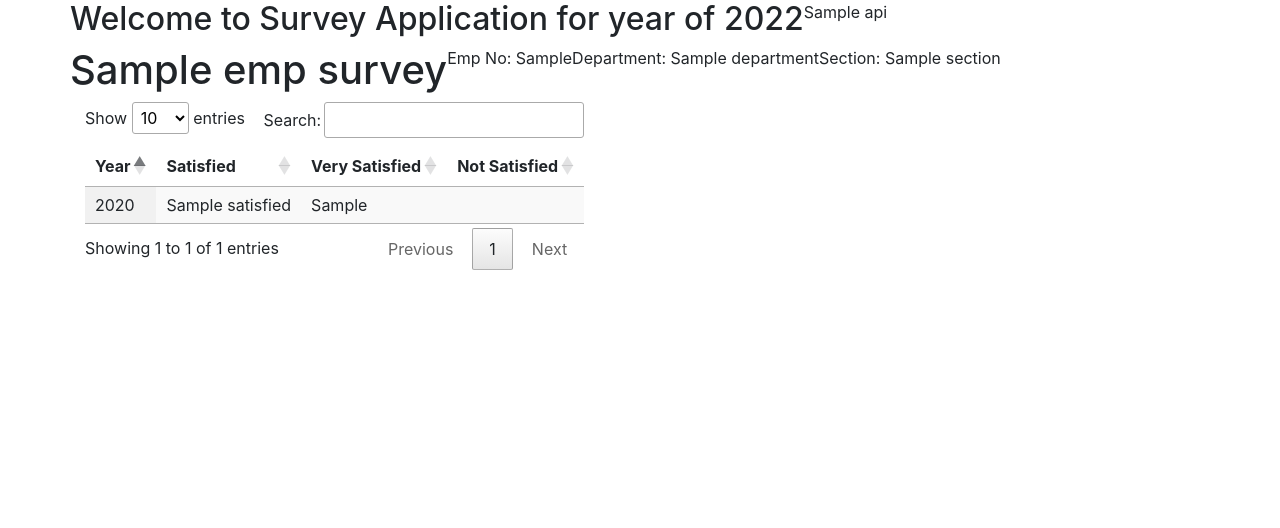
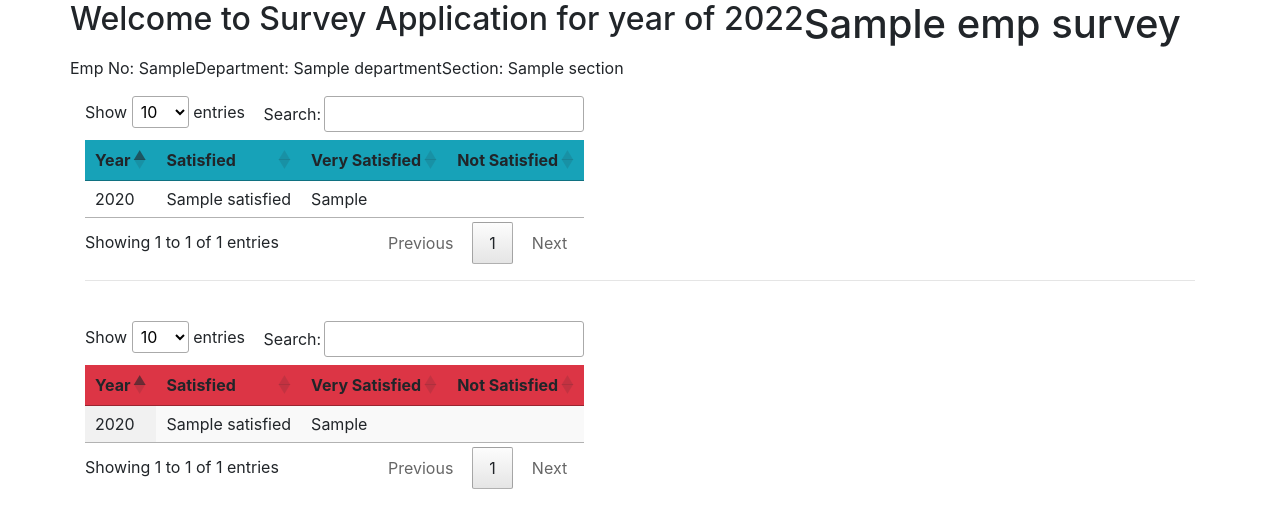
Before and after one commit to khaliqhamid/DjangoAPI_Load, a Django app: template market/templates/index.html in a window 1280 px wide. Shown: the top 528 px of the page. Run offline with Django 4.2, Linux system fonts and the light colour scheme; the template is opened without the code that fills it: most values are stand-ins (such as "Sample title", 1, 10 or a date in 2020); some libraries are stand-ins or nearby versions.

Commit message:
json list data and json normal data implemented in QResponses and Responses

```diff
--- a/market/templates/index.html
+++ b/market/templates/index.html
@@ -7,7 +7,7 @@
 <div class="container">
   <div class="row">
     <h2>Welcome to Survey Application for year of 2022</h2>
-    <p>{{ api }}</p>
+    {% comment %} <p>{{ api }}</p> {% endcomment %}
 
     <h1>{{ api.empSurvey.name }}</h1>
     <p>Emp No: {{ api.empSurvey.empNo }}</p>
@@ -15,17 +15,41 @@
     <p>Section: {{ api.empSurvey.section }}</p>
 
     {% comment %} <p>Not Satisfied: {{ api.responses.notSatisfied }}</p>
-    <p>Satisfied: {{ api.responses.satisfied }}</p>
+  <!--->>  <p>Satisfied: {{ api.responses.satisfied }}</p>
     <p>Very Satisfied: {{ api.responses.verSatisfied }}</p>
-    <p>Satisfied: {{ api.json()['responses'] }}</p> {% endcomment %}
+    <p>Satisfied: {{ api.json()['responses'] }}</p> -->{% endcomment %}
+
   </div>
 
   <div class="row col-12">
     <link rel="stylesheet" type="text/css" href="https://cdn.datatables.net/1.13.2/css/jquery.dataTables.css" />
     <script type="text/javascript" charset="utf8" src="https://cdn.datatables.net/1.13.2/js/jquery.dataTables.js"></script>
 
+    <table id="table_id2" >
+        <thead class="bg-info">
+            <tr>
+                <th>Year</th>
+                <th>Satisfied</th>
+                <th>Very Satisfied</th>
+                <th>Not Satisfied</th>
+            </tr>
+        </thead>
+        <tbody>
+            {% for res in api.responses %}
+            <tr>
+                <td>{{res.year}} </td>
+                <td>{{res.satisfied}}</td>
+                <td>{{res.verySatisfied}}</td>
+                <td>{{res.notSatisfied}}</td>
+            </tr>
+            {% endfor %}
+        </tbody>
+    </table>
+  </div>
+  <hr> <br>
+  <div class="row col-12">
     <table id="table_id" class="display">
-      <thead>
+      <thead class="bg-danger">
         <tr>
           <th>Year</th>
           <th>Satisfied</th>
@@ -48,6 +72,7 @@
     <script>
       $(document).ready(function () {
         $('#table_id').DataTable()
+        $('#table_id2').DataTable()
       })
     </script>
   </div>
```
